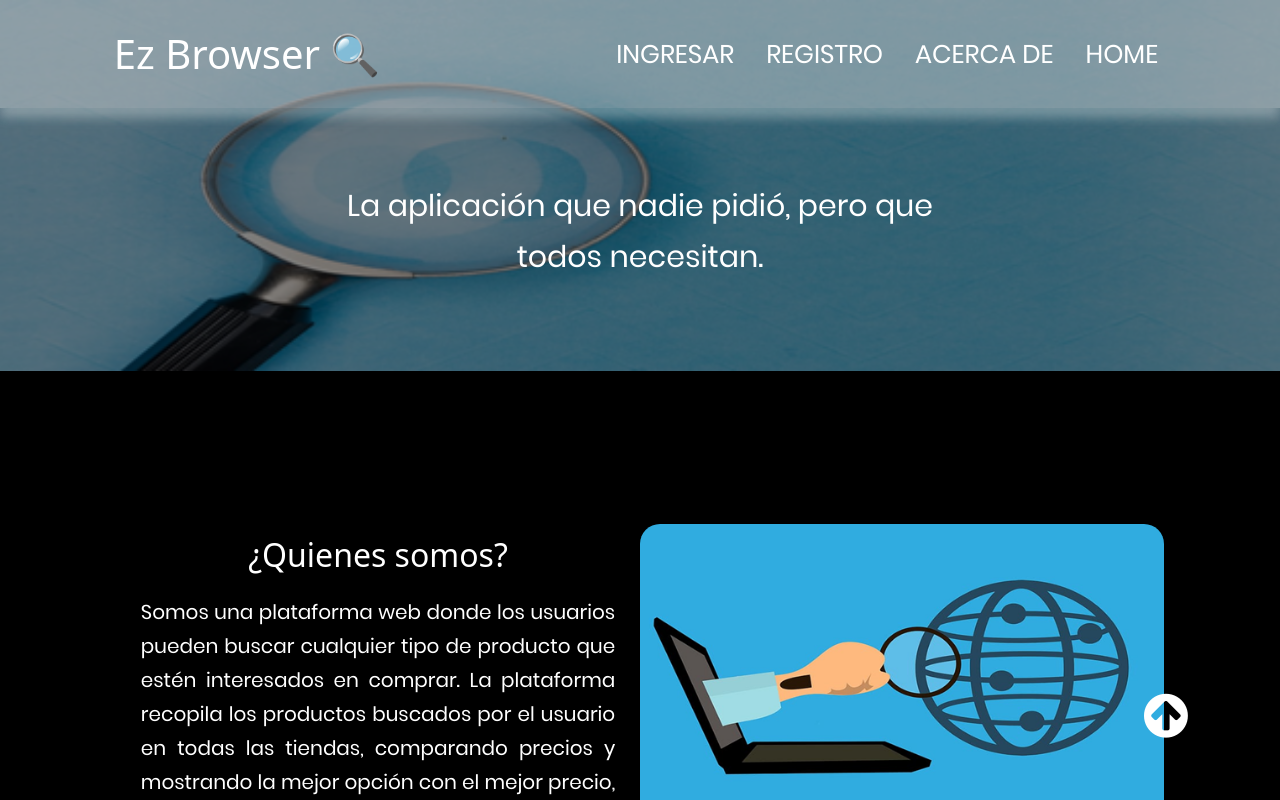
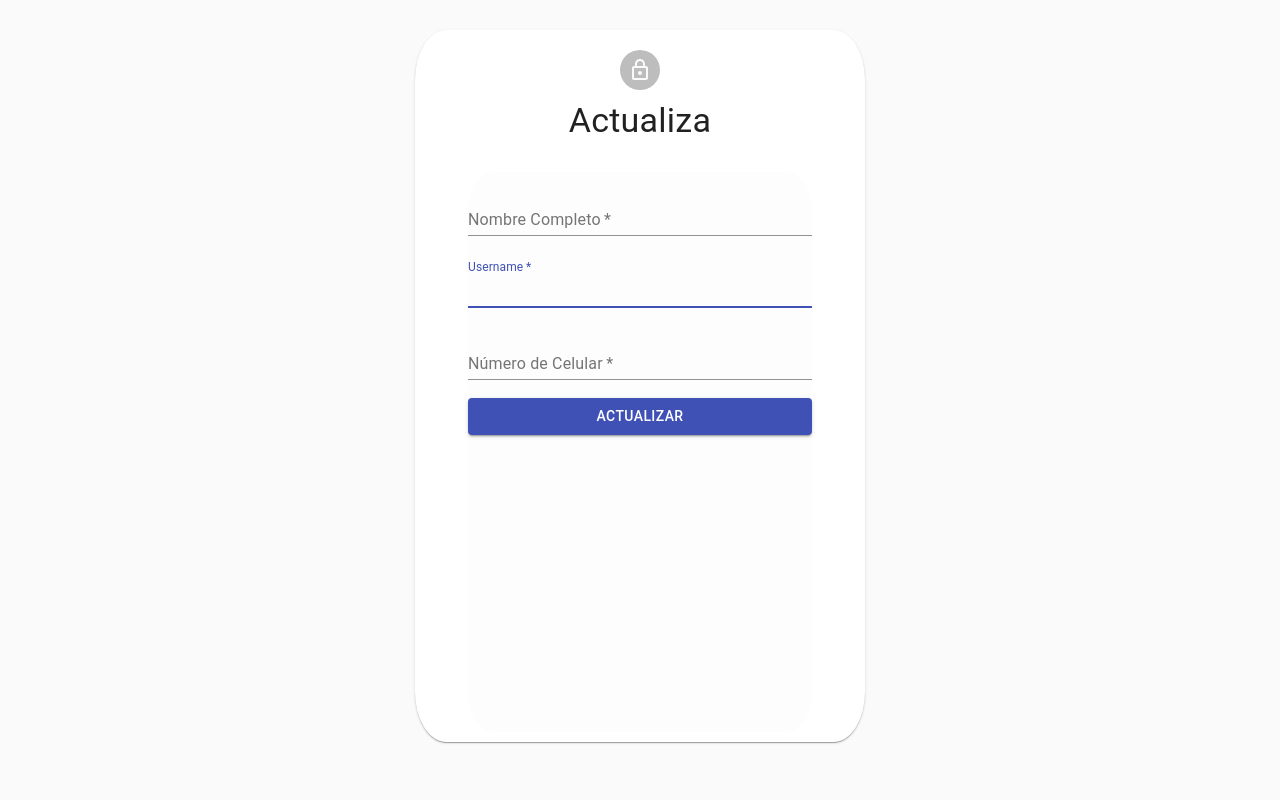
Before and after one commit to 2021-2-PROYIETI-EZPZ/Front-End, a React (Create React App) app: page /update in a window 1280 px wide. Shown: the top 800 px of the page. Built offline with nearby package versions, Linux system fonts and the light colour scheme; no server answers; a web font is replaced by a local one.

Commit message:
update client

```diff
--- a/src/App.js
+++ b/src/App.js
@@ -8,6 +8,7 @@ import Home from './components/home/Home';
 import Login from './components/login/login';
 import LoginAdmin from './components/LoginAdmin/loginAdmin';
 import HomeAdmin from './components/homeAdmin/homeAdmin';
+import Update from './components/updateClient/updateClient';
 import { Search } from './components/search/Search';
 import { DataProvider } from '../src/context/DataProvider'
 import "boxicons";
@@ -32,7 +33,8 @@ class App extends Component {
             <Route path='/loginAdmin' element={<LoginAdmin/>} ></Route>
             <Route path='/homeAdmin' element={<HomeAdmin/>} ></Route>
             <Route path='/search' element={<Search />} ></Route>
-            <Route path="*" element={<Home/>} />
+            <Route path='/update' element={<Update />} ></Route>
+            <Route path="*" element={<Search/>} />
           </Routes>
         </BrowserRouter>
       </div>
--- a/src/components/Header.js
+++ b/src/components/Header.js
@@ -33,14 +33,15 @@ export const Header = () => {
         </Link>
         <ul>
           <li>
-            <Link to="/login">hola ${correo}</Link>
+            <a>hola ${correo}</a>
           </li>
           <li>
-            <Link to="/RegisterUser">Update</Link>
+            <Link to="/update">update</Link>
           </li>
           <li>
             <Link to="/home">Acerca de</Link>
           </li>
+
           <li>
             <button onClick={() => cerrarSesion()} className="btn btn-light">Cerrar Sesión</button>
           </li>
--- a/src/components/login/login.js
+++ b/src/components/login/login.js
@@ -94,9 +94,9 @@ class Login extends React.Component {
             },
         })
             .then(async function (response) {
-                //console.log(response.data);
                 if (response.data === true){
-                    window.location.replace("https://ezbrowser-frontend.herokuapp.com/search");
+                    //window.location.replace("https://ezbrowser-frontend.herokuapp.com/search");
+                    window.location.replace("http://localhost:3000/search");
                 }
             }).catch(function (error){
                 console.log(error);
--- /dev/null
+++ b/src/components/updateClient/Update.css
@@ -0,0 +1,41 @@
+body.registrar{
+    background-color:rgb(255, 255, 255);
+}
+.layout.registrar {
+    margin: auto;
+    margin-top: 30px;
+    width: 80%;
+    max-width: 450px;
+    border-radius: 7%;
+    height: 400px;
+
+}
+.paper.registrar {
+    margin: auto;
+    margin-top: 30px;
+    display: flex;
+    flex-direction: column;
+    align-items: center;
+    padding: 10px;
+    border-radius: 7%;
+}
+
+.avatar.registrar {
+    margin: 10px;
+}
+
+.form.registrar{
+    margin: auto;
+    margin-top: 30px;
+    width: 80%;
+    max-width: 400px;
+    border-radius: 7%;
+    background-color:rgb(253, 253, 253);
+    height: 560px;
+}
+
+.submit.registrar {
+    margin-top: 3%;
+    margin-right: 10%;
+    float: center;
+}
--- /dev/null
+++ b/src/components/updateClient/updateClient.js
@@ -0,0 +1,104 @@
+import React, { Component } from 'react';
+import { Avatar, Button, CssBaseline, FormControl, Paper, Typography, TextField } from '@material-ui/core/';
+import LockIcon from '@material-ui/icons/LockOutlined';
+import './Update.css'
+import Swal from 'sweetalert2';
+import axios from 'axios';
+import CircularProgress from '@material-ui/core/CircularProgress';
+import Box from '@material-ui/core/Box';
+
+let correo = sessionStorage.getItem("correo")
+
+class update extends Component{
+    constructor(props) {
+        super(props);
+        this.state = { url: 'https://ezbrowser.herokuapp.com/' , confirmReister: true, name: '', username: '', phoneNumber: '', }
+        this.handleSubmit = this.handleSubmit.bind(this);
+    }
+
+    render (){
+    let correo = sessionStorage.getItem("correo")
+
+
+        return(
+            <React.Fragment >
+            <Box m="auto">
+            <CssBaseline />
+            <div className="layout registrar">
+            <Paper className="paper registrar">
+                    <Avatar className="avatar registrar">
+                    <LockIcon />
+                    </Avatar>
+                    <Typography variant="h4">Actualiza</Typography>
+                    <form className="form registrar" >
+                    <FormControl margin="normal" required fullWidth>
+                        <TextField id="name" name="name" label="Nombre Completo" required value={this.state.name} onChange={this.handleAll} autoComplete="name" autoFocus />
+                    </FormControl>
+                    <FormControl margin="normal" required fullWidth>
+                        <TextField id="username" name="username" label="Username" value={this.state.username} required onChange={this.handleAll} autoComplete="username" autoFocus />
+                    </FormControl>
+                    <FormControl margin="normal" required fullWidth>
+                        <TextField name="phoneNumber" id="phoneNumber" required label="Número de Celular" value={this.state.phoneNumber} onChange={this.handleAll} autoComplete="phoneNumber" />
+                    </FormControl>
+                    {this.state.confirmReister ?
+                        <Button onClick={this.handleSubmit} fullWidth variant="contained" color="primary" className="submit registrar">
+                        Actualizar
+                        </Button>
+                        :
+                        <div><CircularProgress /></div>
+                    }
+                    </form>
+                </Paper>
+                </div>
+                </Box>
+            </React.Fragment>
+            )
+
+    }
+
+
+
+  handleAll = (e) => {
+    this.setState({
+      [e.target.name]: e.target.value
+    });
+  }
+
+  async handleSubmit(e) {
+    this.setState({ confirmReister: false });
+    e.preventDefault();
+    console.log("este es el coreooooooooooooooooooooooo: "+correo);
+    console.log(this.state.name);
+
+    if (!this.state.name || !this.state.username || !this.state.phoneNumber) {
+      Swal.fire("Faltó ingresar un dato", "Por favor ingrese todos los datos", "error");
+    } else {
+      await axios.put(this.state.url + 'ezpz/v1/client/'+ correo, {
+        name: this.state.name,
+        phoneNumber: this.state.phoneNumber,
+        username: this.state.username,
+      },
+      )
+        .then(async function (response) {
+          if (response.status === 200) {
+            await Swal.fire(
+              'Cuenta Actualiza correctamente!',
+              'Será redireccionado a la página home',
+              'success'
+            )
+            window.location.replace("https://ezbrowser-frontend.herokuapp.com/search");
+          } else {
+            Swal.fire("Fallo", "error");
+          }
+
+        })
+        .catch(function (error) {
+          console.log(error);
+        });
+    }
+    this.setState({ confirmReister: true });
+  }
+
+}
+
+export default update;
```
